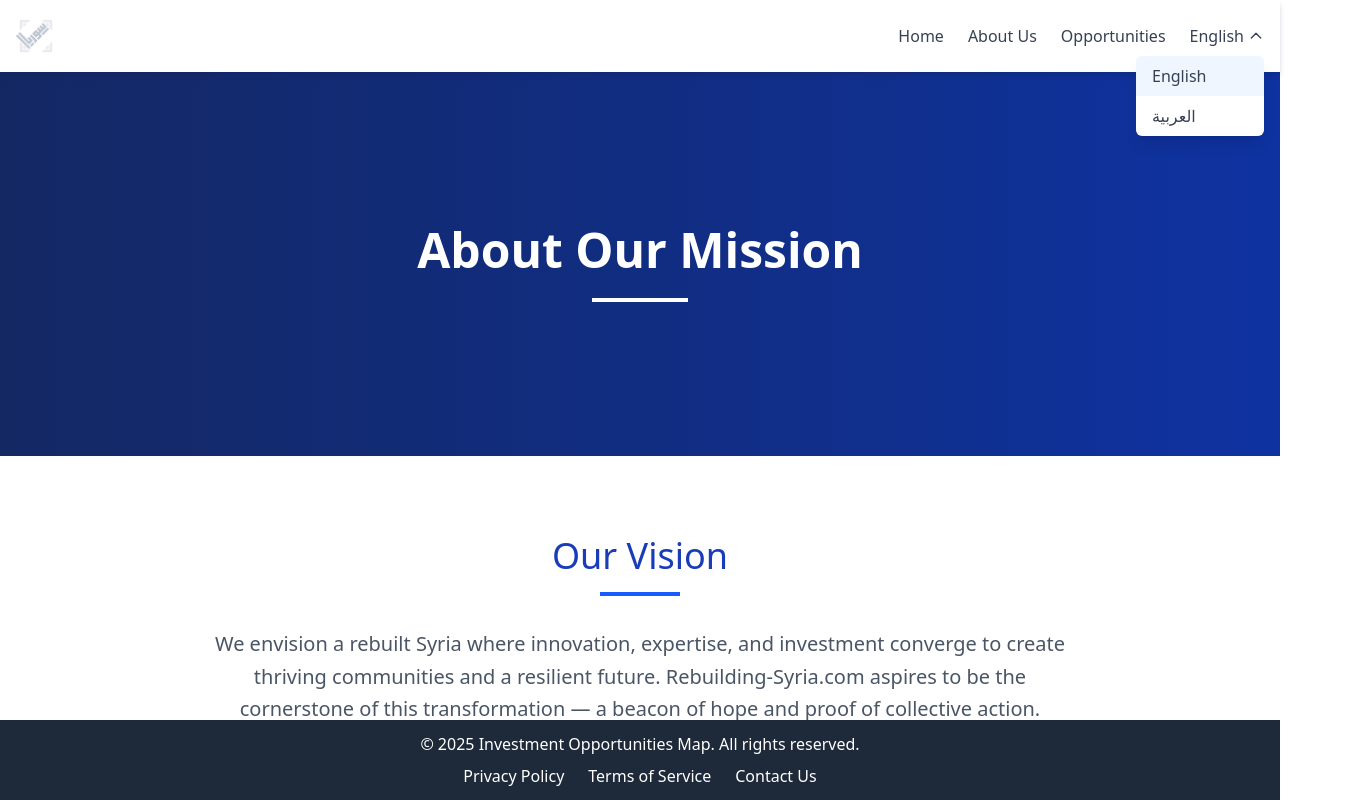
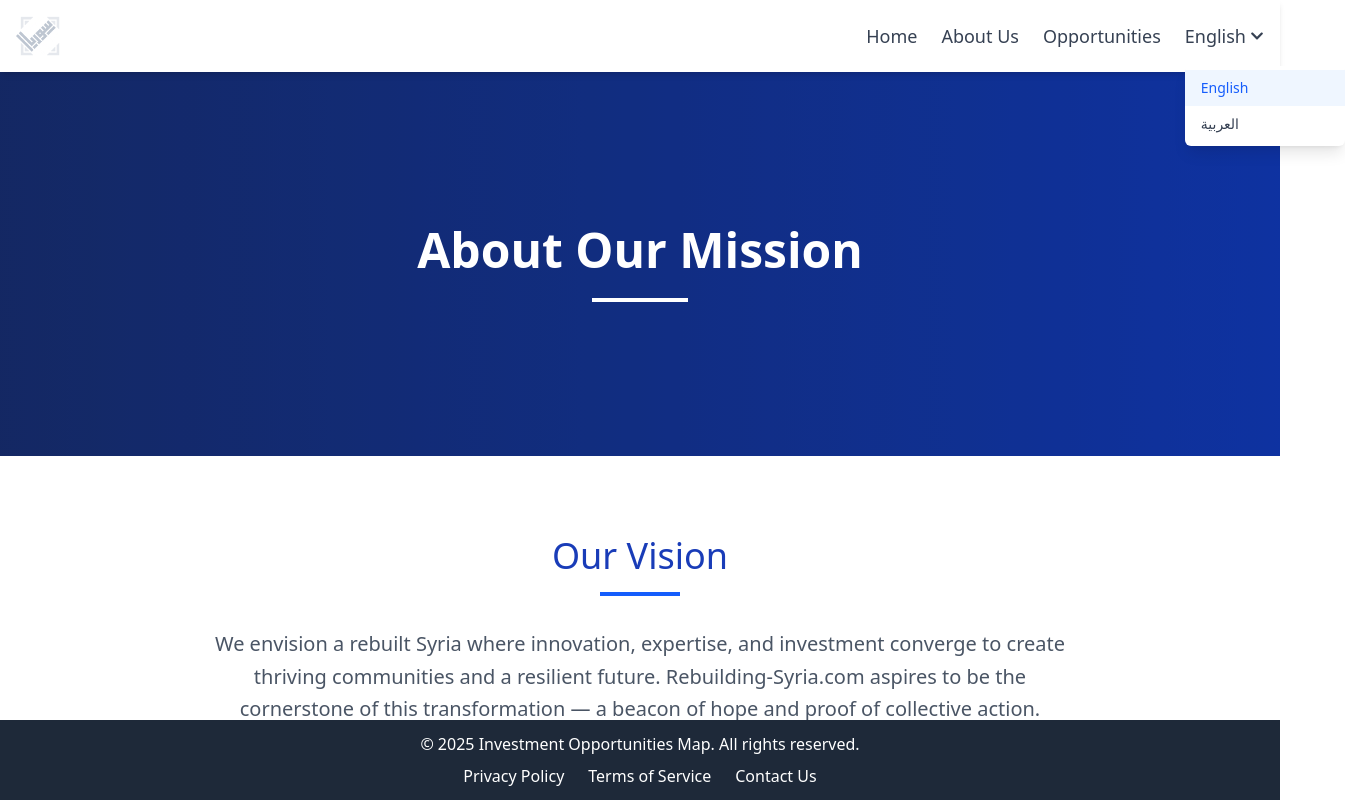
Before and after one commit to nibrassh/SyProject, a Next.js app in the folder frontend/: page /en/about in a window 1280 px wide. Both pictures are taken after a click on the button "English". Shown: the top 800 px of the page, 1345 px wide, since content can reach past the window. Built offline with nearby package versions, Linux system fonts and the light colour scheme.

Commit message:
Update Header commponet

```diff
--- a/frontend/src/seqtions/Header.tsx
+++ b/frontend/src/seqtions/Header.tsx
@@ -1,148 +1,110 @@
-'use client'
-import Link from "next/link"
-import Image from "next/image"
-import { useState } from "react"
-import { useTranslations, useLocale } from 'next-intl'
-import { useRouter, usePathname } from 'next/navigation'
+"use client";
+import Link from "next/link";
+import Image from "next/image";
+import { useState } from "react";
+import { useTranslations, useLocale } from "next-intl";
+import { useRouter, usePathname } from "next/navigation";
+import { FaBars, FaTimes, FaChevronDown } from "react-icons/fa";
 
 export default function Header() {
-  const [isMobileMenuOpen, setIsMobileMenuOpen] = useState(false)
-  const [isLanguageDropdownOpen, setIsLanguageDropdownOpen] = useState(false)
-  const t = useTranslations('header')
-  const locale = useLocale()
-  const router = useRouter()
-  const pathname = usePathname()
-
-  const toggleMobileMenu = () => setIsMobileMenuOpen(prev => !prev)
-  const toggleLanguageDropdown = () => setIsLanguageDropdownOpen(prev => !prev)
+  const [mobileMenuOpen, setMobileMenuOpen] = useState(false);
+  const [langDropdownOpen, setLangDropdownOpen] = useState(false);
+  const t = useTranslations("header");
+  const locale = useLocale();
+  const router = useRouter();
+  const pathname = usePathname();
 
   const changeLanguage = (newLocale: string) => {
-    // Remove current locale from pathname
-    const segments = pathname.split('/')
-    const pathWithoutLocale = segments.slice(2).join('/') || '/'
-    router.push(`/${newLocale}/${pathWithoutLocale}`)
-    setIsLanguageDropdownOpen(false)
-  }
+    const segments = pathname.split("/");
+    const pathWithoutLocale = segments.slice(2).join("/") || "/";
+    router.push(`/${newLocale}/${pathWithoutLocale}`);
+    setLangDropdownOpen(false);
+    setMobileMenuOpen(false);
+  };
+
+  const languages = [
+    { code: "en", label: "English" },
+    { code: "ar", label: "العربية" },
+  ];
+
+  const navLinks = [
+    { href: "/", label: t("home") },
+    { href: "/about", label: t("about") },
+    { href: "/opportunities", label: t("opportunities") },
+  ];
 
   return (
-    <header className={`sticky top-0 z-50 bg-white shadow-md shadow-blue-950/20 transition-all duration-300 ease-in-out ${locale === 'ar' ? 'rtl' : 'ltr'}`}>
-      <div className="container mx-auto px-4 py-4">
-        <div className="flex items-center justify-between">
-          {/* Logo */}
+    <header className="sticky top-0 bg-white shadow-md z-50 py-3">
+      <div className="max-w-7xl mx-auto px-4 flex flex-col md:flex-row justify-between items-center">
+        {/* Logo and mobile menu button */}
+        <div className="w-full md:w-auto flex justify-between items-center">
           <Link href="/" className="hover:opacity-80 transition-opacity">
             <Image
               src="/Syrai.png"
               alt="Syria Logo"
-              width={120}
-              height={40}
-              className="h-8 w-auto md:h-10"
+              width={140} // Increased width
+              height={50} // Increased height
+              className="h-10 w-auto md:h-12" // Increased size
             />
           </Link>
 
-          {/* Mobile menu button */}
           <button
-            className="md:hidden p-2 rounded focus:outline-none focus:ring-2 focus:ring-blue-500"
-            onClick={toggleMobileMenu}
+            className="md:hidden p-2"
+            onClick={() => setMobileMenuOpen(!mobileMenuOpen)}
             aria-label="Toggle menu"
           >
-            <div className="space-y-1.5">
-              <span className={`block w-6 h-0.5 bg-gray-600 transition-all ${isMobileMenuOpen ? 'rotate-45 translate-y-2' : ''}`}></span>
-              <span className={`block w-6 h-0.5 bg-gray-600 ${isMobileMenuOpen ? 'opacity-0' : ''}`}></span>
-              <span className={`block w-6 h-0.5 bg-gray-600 transition-all ${isMobileMenuOpen ? '-rotate-45 -translate-y-2' : ''}`}></span>
-            </div>
+            {mobileMenuOpen ? <FaTimes size={24} /> : <FaBars size={24} />}
           </button>
+        </div>
 
-          {/* Desktop Navigation */}
-          <nav className="hidden md:flex items-center space-x-6 rtl:space-x-reverse">
-            <NavLink href="/">{t('home')}</NavLink>
-            <NavLink href="/about">{t('about')}</NavLink>
-            <NavLink href="/opportunities">{t('opportunities')}</NavLink>
+        {/* Navigation menu */}
+        <nav
+          className={`${
+            mobileMenuOpen ? "block" : "hidden"
+          } md:flex md:items-center w-full md:w-auto mt-4 md:mt-0`}
+        >
+          <div className="flex flex-col md:flex-row md:space-x-6 space-y-4 md:space-y-0">
+            {navLinks.map((link) => (
+              <Link
+                key={link.href}
+                href={link.href}
+                className="text-lg text-gray-700 hover:text-blue-500 font-medium py-2 transition-colors" // Added text-lg
+                onClick={() => setMobileMenuOpen(false)}
+              >
+                {link.label}
+              </Link>
+            ))}
 
-            {/* Language Dropdown - Desktop */}
-            <div className="relative">
+            <div className="relative ">
               <button
-                onClick={toggleLanguageDropdown}
-                className="flex items-center gap-1 text-gray-700 hover:text-blue-500 transition-colors"
+                className="flex items-center text-lg text-gray-700 hover:text-blue-500 font-medium py-2" // Added text-lg
+                onClick={() => setLangDropdownOpen(!langDropdownOpen)}
               >
-                {locale === 'ar' ? 'العربية' : 'English'}
-                <svg
-                  xmlns="http://www.w3.org/2000/svg"
-                  className={`h-4 w-4 transition-transform ${isLanguageDropdownOpen ? 'rotate-180' : ''}`}
-                  fill="none"
-                  viewBox="0 0 24 24"
-                  stroke="currentColor"
-                >
-                  <path strokeLinecap="round" strokeLinejoin="round" strokeWidth={2} d="M19 9l-7 7-7-7" />
-                </svg>
+                {locale === "ar" ? "العربية" : "English"}
+                <FaChevronDown className="ml-1 text-sm" />
               </button>
 
-              {isLanguageDropdownOpen && (
-                <div className="absolute right-0 mt-2 w-32 bg-white shadow-lg rounded-md overflow-hidden z-50">
-                  <button
-                    onClick={() => changeLanguage('en')}
-                    className={`block w-full text-left px-4 py-2 text-gray-700 hover:bg-blue-50 hover:text-blue-600 transition-colors ${locale === 'en' ? 'bg-blue-50 text-blue-600' : ''}`}
-                  >
-                    English
-                  </button>
-                  <button
-                    onClick={() => changeLanguage('ar')}
-                    className={`block w-full text-left px-4 py-2 text-gray-700 hover:bg-blue-50 hover:text-blue-600 transition-colors ${locale === 'ar' ? 'bg-blue-50 text-blue-600' : ''}`}
-                  >
-                    العربية
-                  </button>
+              {langDropdownOpen && (
+                <div className="absolute left-0 md:right-0 mt-2 w-40 bg-white rounded-md shadow-lg py-1 z-50">
+                  {languages.map((lang) => (
+                    <button
+                      key={lang.code}
+                      className={`block w-full text-left px-4 py-2 text-sm ${
+                        locale === lang.code
+                          ? "bg-blue-50 text-blue-600"
+                          : "text-gray-700 hover:bg-gray-100"
+                      }`}
+                      onClick={() => changeLanguage(lang.code)}
+                    >
+                      {lang.label}
+                    </button>
+                  ))}
                 </div>
               )}
             </div>
-          </nav>
-        </div>
-
-        {/* Mobile Navigation */}
-        {isMobileMenuOpen && (
-          <div className="md:hidden mt-4 pb-4 space-y-3">
-            <MobileNavLink href="/" onClick={toggleMobileMenu}>{t('home')}</MobileNavLink>
-            <MobileNavLink href="/about" onClick={toggleMobileMenu}>{t('about')}</MobileNavLink>
-            <MobileNavLink href="/opportunities" onClick={toggleMobileMenu}>{t('opportunities')}</MobileNavLink>
-
-            <div className="pt-2 border-t border-gray-200">
-              <button
-                onClick={() => changeLanguage('en')}
-                className={`block w-full text-left px-4 py-2 text-gray-700 hover:bg-blue-50 hover:text-blue-600 transition-colors rounded ${locale === 'en' ? 'bg-blue-50 text-blue-600' : ''}`}
-              >
-                English
-              </button>
-              <button
-                onClick={() => changeLanguage('ar')}
-                className={`block w-full text-left px-4 py-2 text-gray-700 hover:bg-blue-50 hover:text-blue-600 transition-colors rounded ${locale === 'ar' ? 'bg-blue-50 text-blue-600' : ''}`}
-              >
-                العربية
-              </button>
-            </div>
           </div>
-        )}
+        </nav>
       </div>
     </header>
-  )
+  );
 }
-
-function NavLink({ href, children }: { href: string; children: React.ReactNode }) {
-  return (
-    <Link
-      href={href}
-      className="text-gray-700 hover:text-blue-500 transition-colors duration-200 font-medium"
-    >
-      {children}
-    </Link>
-  )
-}
-
-function MobileNavLink({ href, children, onClick }: { href: string; children: React.ReactNode; onClick: () => void }) {
-  return (
-    <Link
-      href={href}
-      onClick={onClick}
-      className="block px-4 py-2 text-gray-700 hover:bg-blue-50 hover:text-blue-600 transition-colors rounded font-medium"
-    >
-      {children}
-    </Link>
-  )
-}
```
